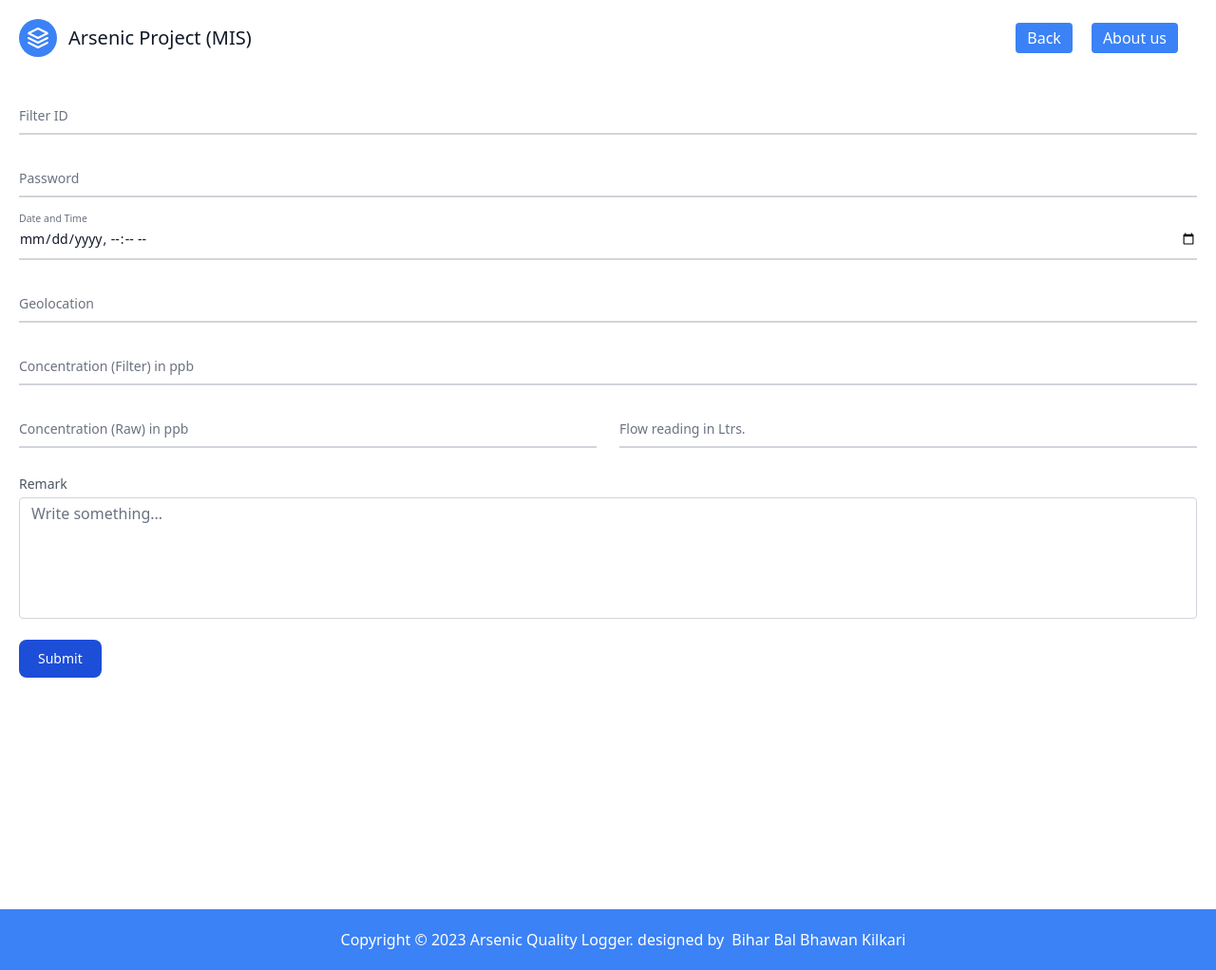
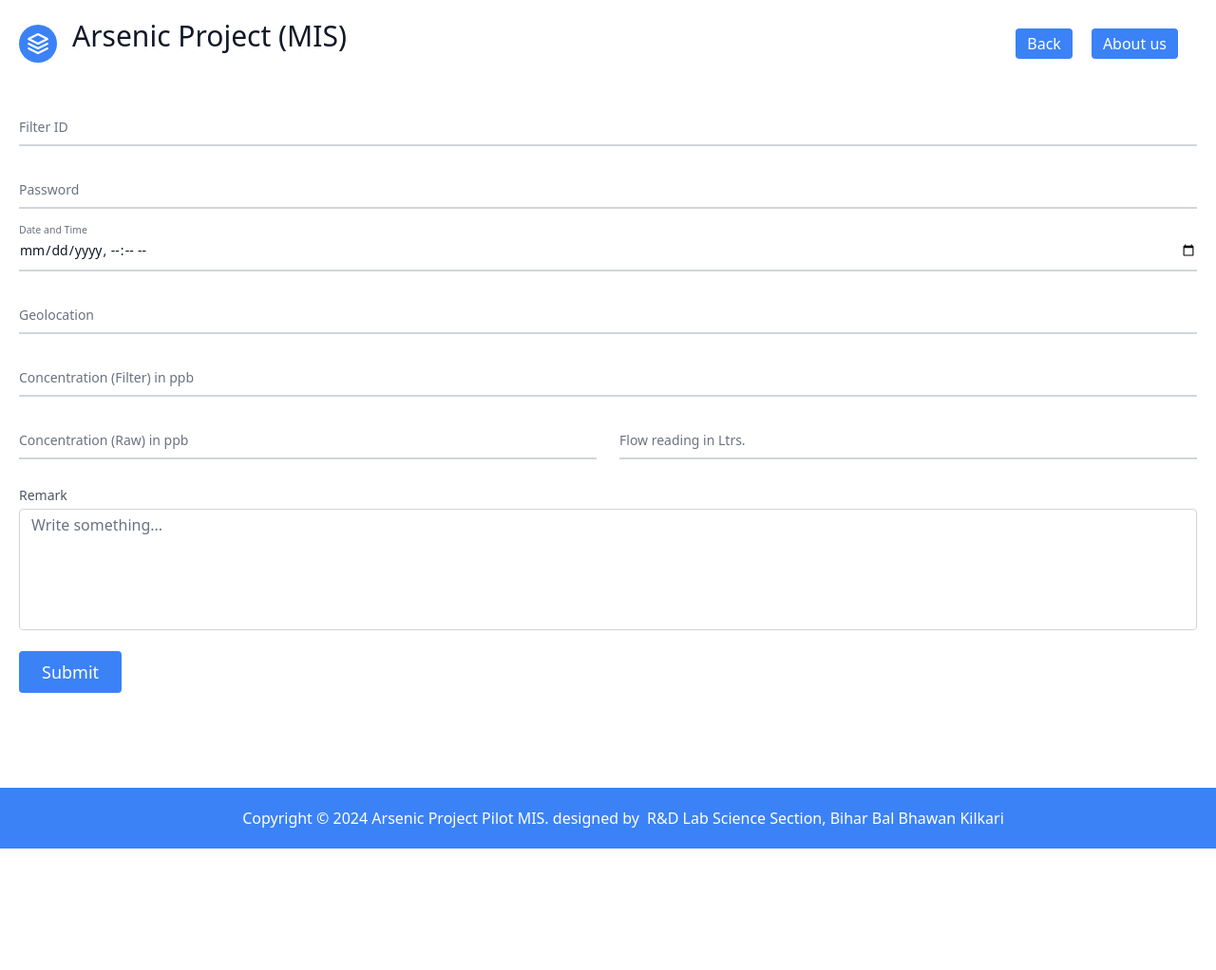
Before and after one commit to Abhijeetbyte/MARU-MIS, a PHP site: page /add.php in a window 1280 px wide. Shown: the whole page at 95% size. After the commit the page ends 894 px from the top, so only its background shows below. Run offline with PHP 8.4, Linux system fonts and the light colour scheme; some libraries are stand-ins or nearby versions.

Commit message:
Update add.php Reopned
Add fav icon
Improved content
Improved button
Improved footer

```diff
--- a/add.php
+++ b/add.php
@@ -6,6 +6,7 @@
     <meta http-equiv="X-UA-Compatible" content="IE=edge" />
     <meta name="viewport" content="width=device-width, initial-scale=1.0" />
     <title>Add Data</title>
+    <link rel="icon" href="images/site-icon.png" type="image/icon">
     <script src="https://cdn.tailwindcss.com?plugins=forms,typography,aspect-ratio,line-clamp"></script>
 </head>
 
@@ -28,7 +29,9 @@
                     <path d="M12 2L2 7l10 5 10-5-10-5zM2 17l10 5 10-5M2
                             12l10 5 10-5"></path>
                 </svg>
-                <span class="ml-3 text-xl">Arsenic Project (MIS)</span>
+                <span class="title-font sm:text-3xl text-2xl mb-4 ml-4 font-medium text-gray-900">Arsenic Project
+                    (MIS)
+                </span>
             </a>
 
             <nav class="md:ml-auto flex flex-wrap items-center text-base
@@ -37,10 +40,13 @@
                     justify-center">
 
 
-                 <button  onclick="window.location.href='index.php';" class="mr-5 inline-flex items-center bg-blue-500 border-0 py-1 px-3 focus:outline-none hover:bg-blue-900 rounded text-white text-base mt-4 md:mt-0">Back
+                    <button onclick="window.location.href='index.php';"
+                        class="mr-5 inline-flex items-center bg-blue-500 border-0 py-1 px-3 focus:outline-none hover:bg-blue-900 rounded text-white text-base mt-4 md:mt-0">Back
                     </button>
 
-                 <button  onclick="window.location.href='about.php';" class="mr-5 inline-flex items-center bg-blue-500 border-0 py-1 px-3 focus:outline-none hover:bg-blue-900 rounded text-white text-base mt-4 md:mt-0">About us
+                    <button onclick="window.location.href='about.php';"
+                        class="mr-5 inline-flex items-center bg-blue-500 border-0 py-1 px-3 focus:outline-none hover:bg-blue-900 rounded text-white text-base mt-4 md:mt-0">About
+                        us
                     </button>
 
                 </nav>
@@ -98,7 +104,7 @@
                     <div class="relative z-0 w-full mb-6 group">
                         <input type="number" name="filter-conc" id="floating_filter-conc"
                             class="block py-2.5 px-0 w-full text-sm text-gray-900 bg-transparent border-0 border-b-2 border-gray-300 focus:outline-none focus:ring-0 focus:border-blue-600 peer"
-                                placeholder=" "/>
+                            placeholder=" " />
                         <label for="floating_filter-conc"
                             class="peer-focus:font-medium absolute text-sm text-gray-500 dark:text-gray-400 duration-300 transform -translate-y-6 scale-75 top-3 -z-10 origin-[0] peer-focus:left-0 peer-focus:text-blue-600 peer-focus:dark:text-blue-500 peer-placeholder-shown:scale-100 peer-placeholder-shown:translate-y-0 peer-focus:scale-75 peer-focus:-translate-y-6">Concentration
                             (Filter) in ppb </label>
@@ -109,7 +115,7 @@
                         <div class="relative z-0 w-full mb-6 group">
                             <input type="number" name="raw-conc" id="floating_raw-conc"
                                 class="block py-2.5 px-0 w-full text-sm text-gray-900 bg-transparent border-0 border-b-2 border-gray-300 focus:outline-none focus:ring-0 focus:border-blue-600 peer"
-                                placeholder=" "/>
+                                placeholder=" " />
                             <label for="floating_raw-conc"
                                 class="peer-focus:font-medium absolute text-sm text-gray-500 dark:text-gray-400 duration-300 transform -translate-y-6 scale-75 top-3 -z-10 origin-[0] peer-focus:left-0 peer-focus:text-blue-600 peer-focus:dark:text-blue-500 peer-placeholder-shown:scale-100 peer-placeholder-shown:translate-y-0 peer-focus:scale-75 peer-focus:-translate-y-6">Concentration
                                 (Raw) in ppb</label>
@@ -118,7 +124,7 @@
                         <div class="relative z-0 w-full mb-6 group">
                             <input type="number" name="flow" id="floating_flow"
                                 class="block py-2.5 px-0 w-full text-sm text-gray-900 bg-transparent border-0 border-b-2 border-gray-300 focus:outline-none focus:ring-0 focus:border-blue-600 peer"
-                                placeholder=" "/>
+                                placeholder=" " />
                             <label for="floating_flow"
                                 class="peer-focus:font-medium absolute text-sm text-gray-500 dark:text-gray-400 duration-300 transform -translate-y-6 scale-75 top-3 -z-10 origin-[0] peer-focus:left-0 peer-focus:text-blue-600 peer-focus:dark:text-blue-500 peer-placeholder-shown:scale-100 peer-placeholder-shown:translate-y-0 peer-focus:scale-75 peer-focus:-translate-y-6">Flow
                                 reading in Ltrs.</label>
@@ -127,13 +133,15 @@
 
                     <div class="relative mb-4">
                         <label for="remark" class="leading-7 text-sm text-gray-600">Remark</label>
-                        <textarea id="remark" name="remarks" class="w-full bg-white rounded border border-gray-300 focus:border-indigo-500 focus:ring-2 focus:ring-indigo-200 h-32 text-base outline-none text-gray-700 py-1 px-3 resize-none leading-6 transition-colors duration-200 ease-in-out"  placeholder="Write something..."></textarea>
+                        <textarea id="remark" name="remarks"
+                            class="w-full bg-white rounded border border-gray-300 focus:border-indigo-500 focus:ring-2 focus:ring-indigo-200 h-32 text-base outline-none text-gray-700 py-1 px-3 resize-none leading-6 transition-colors duration-200 ease-in-out"
+                            placeholder="Write something..."></textarea>
                     </div>
 
 
 
                     <button type="submit"
-                        class="text-white bg-blue-700 hover:bg-blue-800 focus:ring-4 focus:outline-none focus:ring-blue-300 font-medium rounded-lg text-sm w-full sm:w-auto px-5 py-2.5 text-center dark:bg-blue-600 dark:hover:bg-blue-700 dark:focus:ring-blue-800">Submit</button>
+                        class="inline-flex text-white bg-blue-500 border-0 py-2 px-6 focus:outline-none hover:bg-blue-600 rounded text-lg ">Submit</button>
                 </form>
 
             </div>
@@ -199,7 +207,7 @@ foreach ($ids as $val) {  // iterate through array
 }
 if(!$conf_id){  // false
 
- echo "<script>alert('Invalid ID, try again!');history.go(-1);
+ echo "<script>alert('Invalid ID, try again!'); history.go(-1);
 </script>";
 
     exit(); // Terminate the current script
@@ -229,9 +237,9 @@ $file = fopen($filename, 'a+');
         flock($file, LOCK_UN);
 
 
-    echo "<script>alert('Submitted successfully!');history.go(-1);</script>";
+    echo "<script>alert('Submitted successfully!'); history.go(-1);</script>";
 } else {
-    echo "<script>alert('Unsuccessful ! Try after few minutes');history.go(-1);</script>";
+    echo "<script>alert('Unsuccessful ! Try after few minutes'); history.go(-1);</script>";
 }
 
  // Close the file
@@ -241,30 +249,22 @@ $file = fopen($filename, 'a+');
   ?>
 
 
-<br/>
-<br/>
-<br/>
-<br/>
-<br/>
-<br/>
-
-
 
 
     <footer class="text-white body-font bg-blue-500">
         <div class="container px-5 py-3 mx-auto flex items-center flex-col">
             <p class="text-1xl text-white sm:ml-4 sm:pl-4 sm:py-2 sm:mt-0
                     mt-4">
-                Copyright © 2023 Arsenic Quality Logger. designed by
+                Copyright © 2024 Arsenic Project Pilot MIS. designed by
                 <a href="http://www.kilkaribihar.in/" class="text-white
-                        ml-1" rel="noopener noreferrer" target="_blank">Bihar Bal Bhawan Kilkari</a>
+                        ml-1" rel="noopener noreferrer" target="_blank">R&D Lab Science Section, Bihar Bal Bhawan
+                    Kilkari</a>
             </p>
         </div>
     </footer>
 
 
 
-
 </body>
 
 </html>
```
Lines whose indentation alone changed are shown as unchanged.
